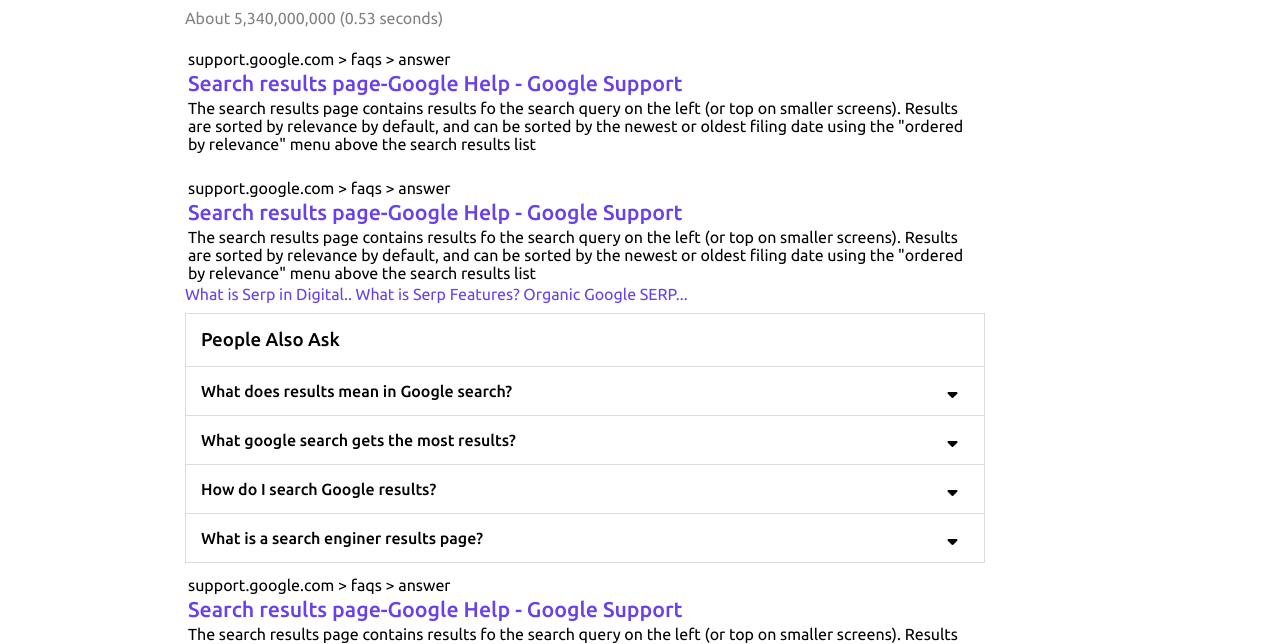
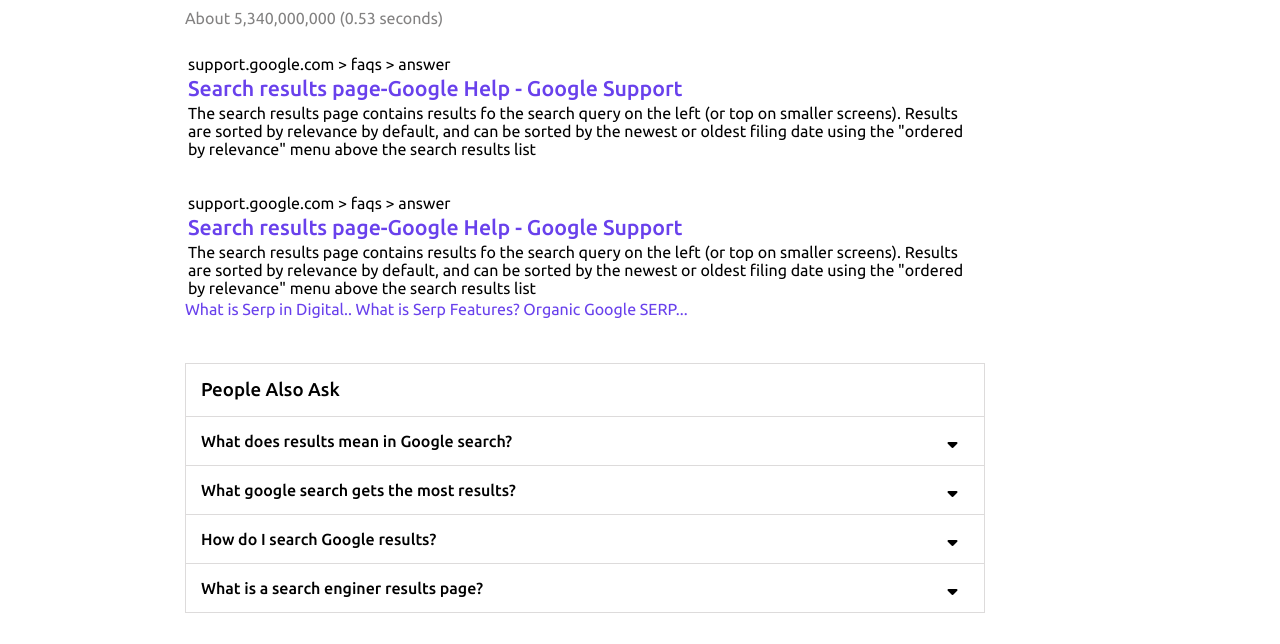
Before and after one commit to reynolga/google_search_results, a plain HTML site: page index.html in a window 1280 px wide. Shown: the part 139-783 px from the top of the page. Drawn offline with Linux system fonts and the light colour scheme.

Commit message:
increased the margins a bit

```diff
--- a/style.css
+++ b/style.css
@@ -123,7 +123,7 @@ hr {
 }
 
 .search-result{
-  margin: 10px 0px;
+  margin: 15px 0px;
 }
 
 .container {
@@ -150,6 +150,7 @@ hr {
   flex-direction: column;
   align-items: flex-start;
   border: 1px solid var(--gray);
+  margin: 30px 0px;
 }
 
 .people-ask-grid-header{
```
